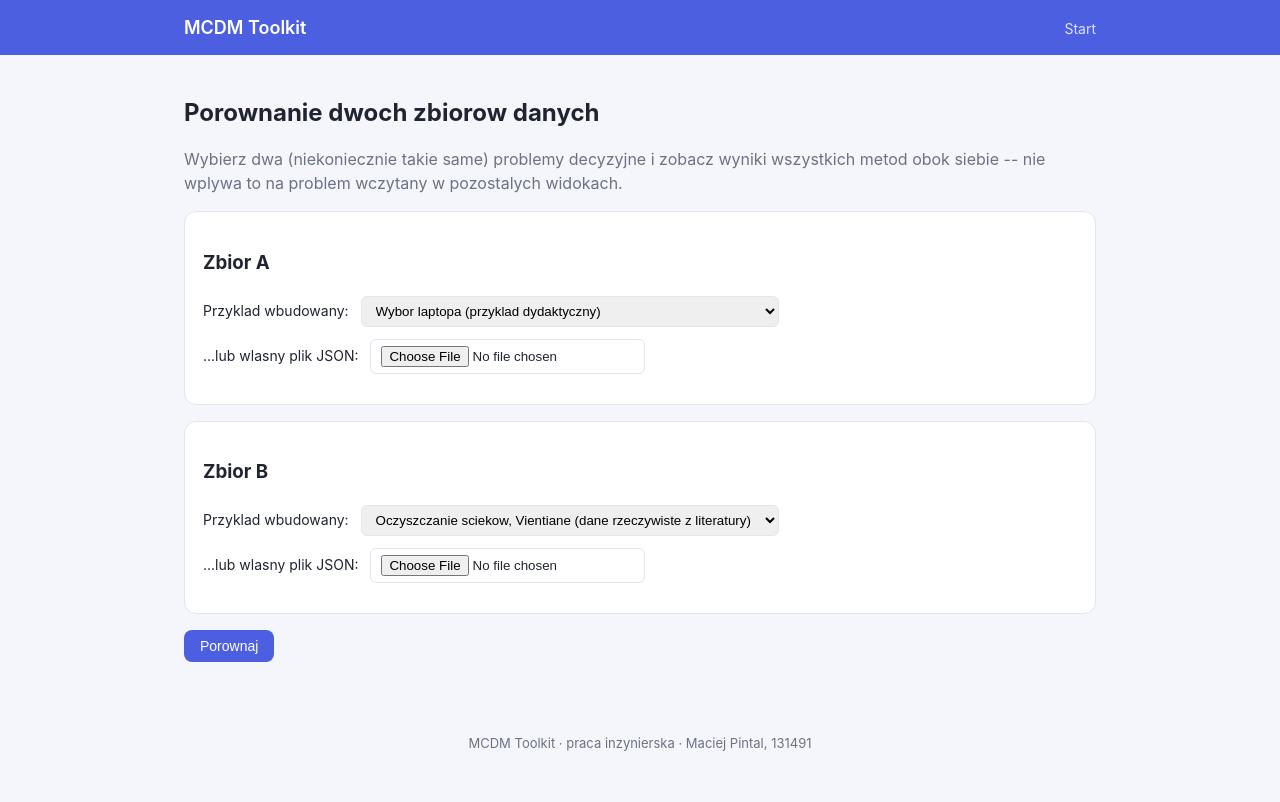
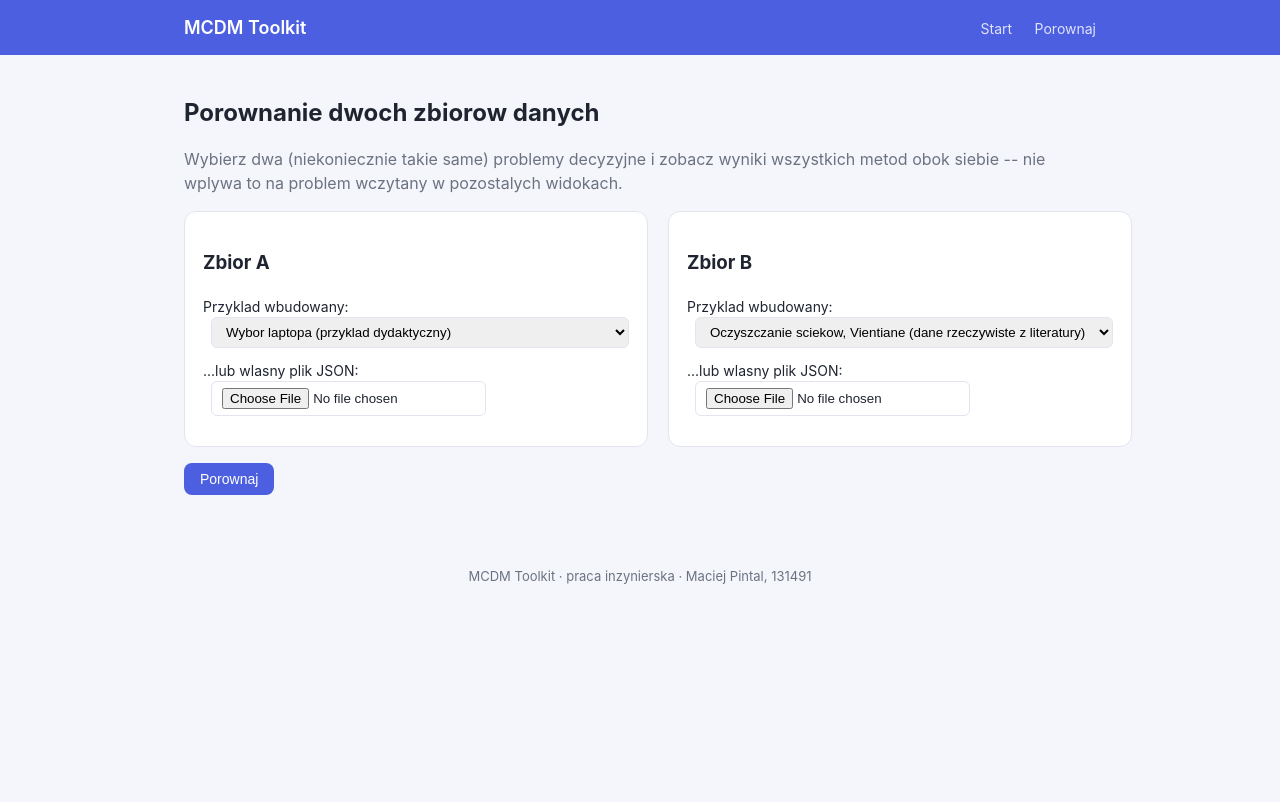
Before and after one commit to Ninverex/mcda-effectiveness-thesis, a Flask app: page /compare in a window 1280 px wide. After the commit the page ends 584 px from the top, so only its background shows below. Run offline with Flask 3, Linux system fonts and the light colour scheme.

Commit message:
Add Compare nav link and comparison grid CSS

```diff
--- a/webapp/static/style.css
+++ b/webapp/static/style.css
@@ -138,3 +138,13 @@ select, input[type=text], input[type=file] {
 .diff-table .diff-row-changed td { color: var(--warning-text); }
 .diff-table .diff-row-unchanged { background: var(--success-bg); }
 .diff-table .diff-row-unchanged td { color: var(--success-text); }
+
+.compare-grid {
+  display: grid;
+  grid-template-columns: repeat(2, 1fr);
+  gap: 20px;
+}
+.compare-results { margin-top: 28px; align-items: start; }
+@media (max-width: 720px) {
+  .compare-grid { grid-template-columns: 1fr; }
+}
--- a/webapp/templates/base.html
+++ b/webapp/templates/base.html
@@ -12,6 +12,7 @@
       <a class="brand" href="{{ url_for('main.index') }}">MCDM Toolkit</a>
       <nav>
         <a href="{{ url_for('main.index') }}">Start</a>
+        <a href="{{ url_for('main.compare') }}">Porownaj</a>
         {% if session.get('problem') %}
         <a href="{{ url_for('main.problem_detail') }}">Problem</a>
         <a href="{{ url_for('main.ahp_pairwise') }}">AHP (parami)</a>
```
